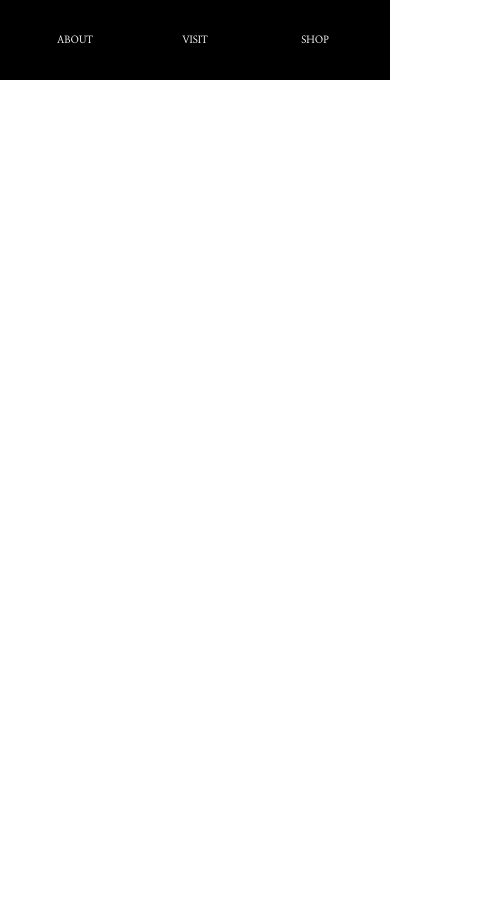
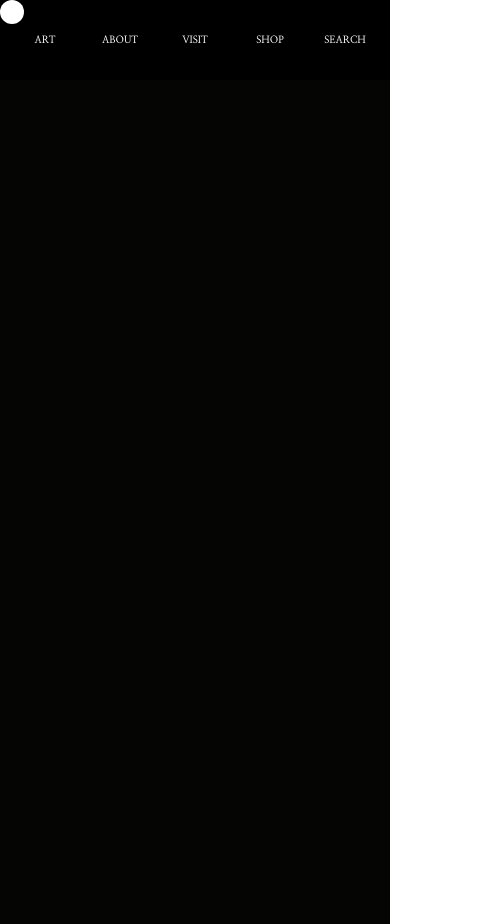
Before and after one commit to JAmalMichael/the_threegraces, a Next.js app: page / in a window 390 px wide. Shown: the whole page, 483 px wide, since content can reach past the window. Before the commit the page ends 844 px from the top, so only its background shows below. Built offline with nearby package versions, Linux system fonts and the light colour scheme.

Commit message:
responsive nav bar, cursor ball

```diff
--- a/src/app/page.tsx
+++ b/src/app/page.tsx
@@ -12,6 +12,8 @@ export default function Home() {
 
  useEffect(() => {
 
+
+      //navbar animation logic
       gsap.to(navRef2.current, {
         y: 0,
         duration: 1,
@@ -47,6 +49,10 @@ export default function Home() {
         });
       });
 
+
+      //cursor-ball logic
+      const ball = document.getElementById('cursor-ball');
+
  }, [])
 
   return (
@@ -56,8 +62,9 @@ export default function Home() {
           ref={navRef2}
         >
           <ul
-           className="flex flex-row gap-6 sm:gap-10
-        text-white md:text-[12px] font-semibold cursor-pointer text-center "
+           className="flex flex-nowrap md:flex-wrap lg:flex-nowrap justify-center items-center
+               gap-x-6 md:gap-y-4 sm:gap-x-10
+               text-white text-[10px] md:text-[12px] font-semibold text-center max-w-[90%]"
             ref={navRef}
           >
             {navItems.map((text, index) => (
@@ -68,7 +75,9 @@ export default function Home() {
               }
           </ul>
         </nav>
-        <main>
+        <main className="bg-[rgb(5,5,3)] w-full h-screen">
+          <div id="cursor-ball" className=" w-6 h-6 rounded-full z-50 transition-transform duration-300 pointer-events-none bg-white fixed top-0 ">
+          </div>
           <div></div>
           <div></div>
           <div></div>
```
